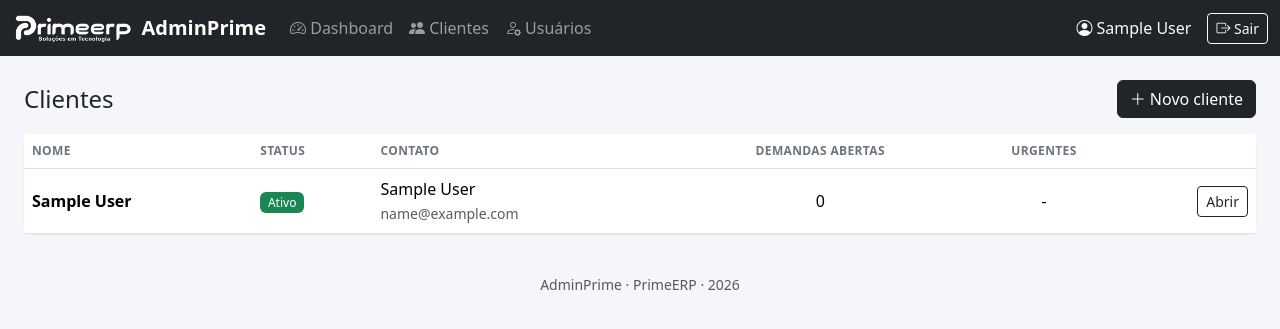
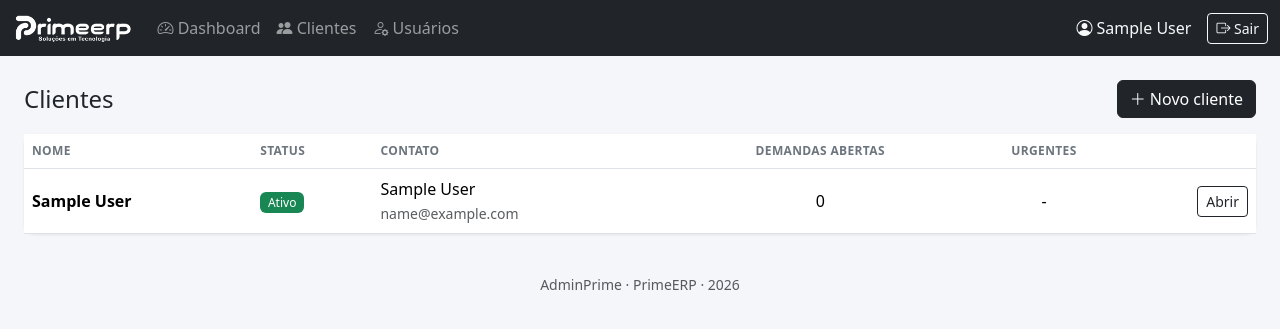
Before and after one commit to DrMetzger/Primeerp, a PHP site: page /clientes.php in a window 1280 px wide. Shown: the top 329 px of the page. Run offline with PHP 8.4, Linux system fonts and the light colour scheme; the visitor is signed in with stand-in values (Sample User, id 1); data that the repository does not hold is empty.

Commit message:
Remove texto redundante ao lado da logo no menu; adiciona favicon

```diff
--- a/login.php
+++ b/login.php
@@ -36,7 +36,7 @@ $tituloPagina = 'Login';
     <meta charset="UTF-8">
     <meta name="viewport" content="width=device-width, initial-scale=1.0">
     <title>Login · AdminPrime</title>
-    <link rel="icon" type="image/webp" href="<?= url('assets/img/logo.webp') ?>">
+    <link rel="icon" type="image/png" href="<?= url('assets/img/favicon.png') ?>">
     <link href="https://cdn.jsdelivr.net/npm/bootstrap@5.3.3/dist/css/bootstrap.min.css" rel="stylesheet">
     <link href="https://cdn.jsdelivr.net/npm/bootstrap-icons@1.11.3/font/bootstrap-icons.css" rel="stylesheet">
     <link href="<?= url('assets/css/style.css') ?>" rel="stylesheet">
--- a/templates/header.php
+++ b/templates/header.php
@@ -8,7 +8,7 @@ use AdminPrime\Auth;
     <meta charset="UTF-8">
     <meta name="viewport" content="width=device-width, initial-scale=1.0">
     <title><?= e($tituloPagina ?? 'AdminPrime') ?> · AdminPrime</title>
-    <link rel="icon" type="image/webp" href="<?= url('assets/img/logo.webp') ?>">
+    <link rel="icon" type="image/png" href="<?= url('assets/img/favicon.png') ?>">
     <link href="https://cdn.jsdelivr.net/npm/bootstrap@5.3.3/dist/css/bootstrap.min.css" rel="stylesheet">
     <link href="https://cdn.jsdelivr.net/npm/bootstrap-icons@1.11.3/font/bootstrap-icons.css" rel="stylesheet">
     <link href="<?= url('assets/css/style.css') ?>" rel="stylesheet">
@@ -17,8 +17,8 @@ use AdminPrime\Auth;
 <?php if (Auth::check()): ?>
 <nav class="navbar navbar-expand-lg navbar-dark bg-dark">
   <div class="container-fluid">
-    <a class="navbar-brand fw-bold d-flex align-items-center gap-2" href="<?= url('dashboard.php') ?>">
-      <img src="<?= url('assets/img/logo.webp') ?>" alt="PrimeERP"> <span>AdminPrime</span>
+    <a class="navbar-brand d-flex align-items-center" href="<?= url('dashboard.php') ?>">
+      <img src="<?= url('assets/img/logo.webp') ?>" alt="AdminPrime · PrimeERP">
     </a>
     <button class="navbar-toggler" type="button" data-bs-toggle="collapse" data-bs-target="#navMain">
       <span class="navbar-toggler-icon"></span>
```
Also changed, not shown: assets/img/favicon.png (added).
